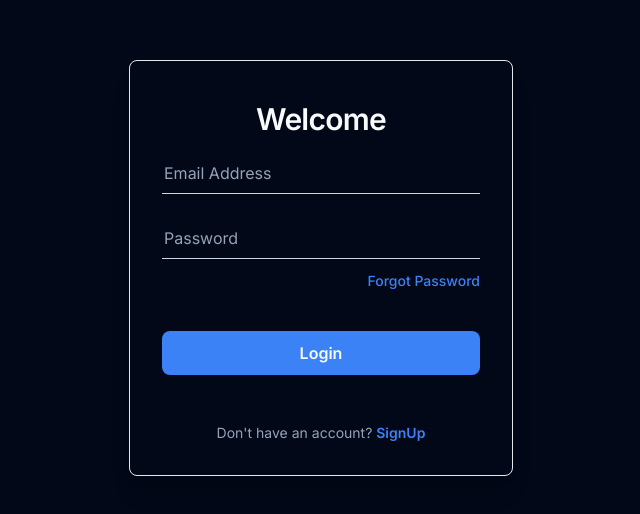
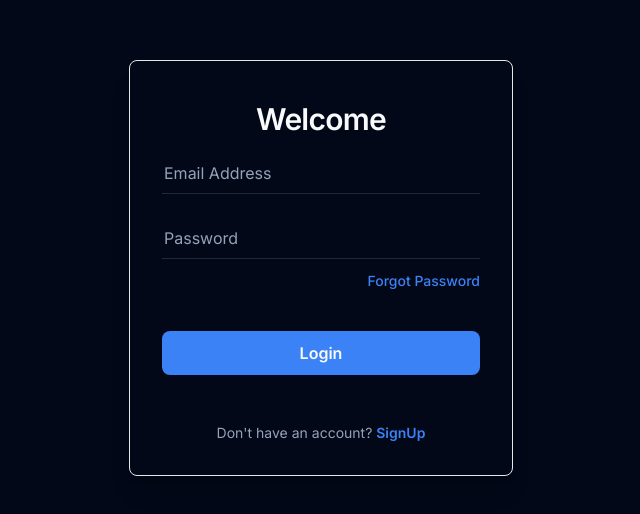
Before and after one commit to SadiqNaizam/mlo-a774-38dc, a React (Vite) app: page / in a window 1280 px wide. Shown: the part 132-646 px from the top of the page, without its empty margins (319-959 px from the left). Built offline with nearby package versions, Linux system fonts and the light colour scheme.

Commit message:
Updated code files: FormInput.tsx

```diff
--- a/src/components/Login/FormInput.tsx
+++ b/src/components/Login/FormInput.tsx
@@ -8,7 +8,7 @@ const FormInput: React.FC<FormInputProps> = ({ className, type, ...props }) => {
     <input
       type={type}
       className={cn(
-        "flex h-auto w-full rounded-none border-0 border-b border-gray-300 bg-transparent px-0.5 pb-2 text-base text-foreground shadow-none transition-colors",
+        "flex h-auto w-full rounded-none border-0 border-b border-border bg-transparent px-0.5 pb-2 text-base text-foreground shadow-none transition-colors",
         "placeholder:text-muted-foreground",
         "focus-visible:outline-none focus-visible:ring-0 focus-visible:ring-offset-0 focus:border-primary",
         "file:border-0 file:bg-transparent file:text-sm file:font-medium",
```
